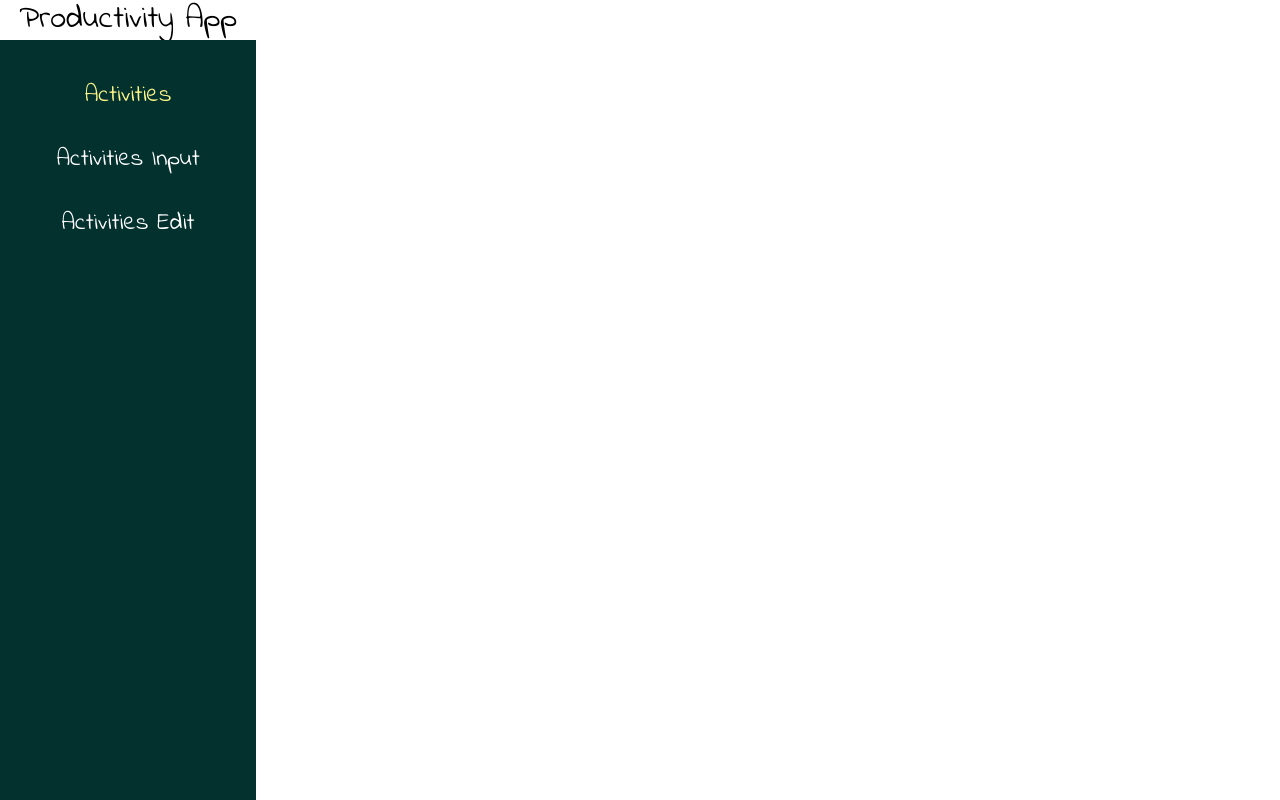
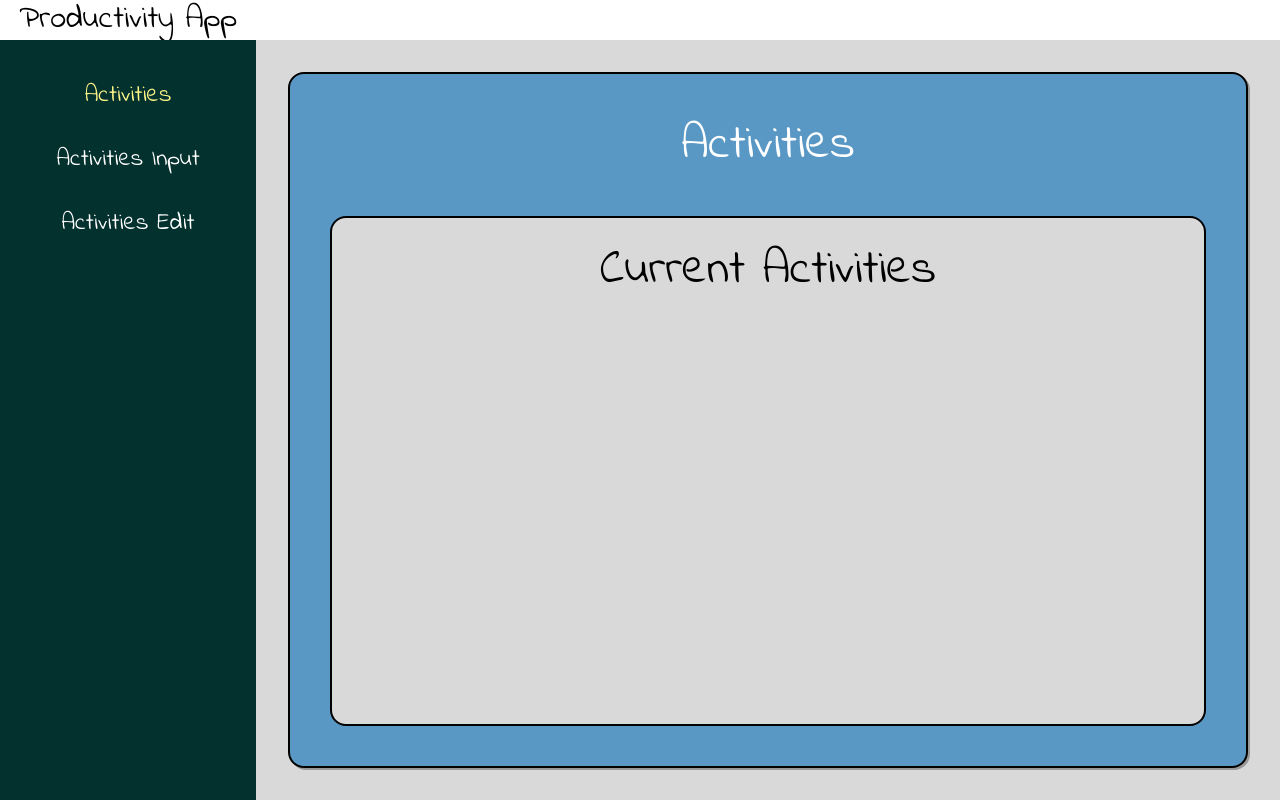
Before and after one commit to danboyce92/Productivity-Tracker-App, a React (Vite) app in the folder ProductivityTracker/: page / in a window 1280 px wide. Built offline with nearby package versions, Linux system fonts and the light colour scheme; a web font is replaced by a local one.

Commit message:
1st component cleaned up

```diff
--- a/ProductivityTracker/src/App.tsx
+++ b/ProductivityTracker/src/App.tsx
@@ -2,6 +2,7 @@ import { Route, Routes, BrowserRouter  } from 'react-router-dom';
 import './sass/main.scss';
 import NavBar from './components/NavBar';
 import Activities from './components/Activities';
+import ActivitiesInput from './components/ActivitiesInput';
 
 function App() {
 
@@ -11,10 +12,10 @@ function App() {
     <div>
       <NavBar />
     </div>
-    <div>
+    <div id="main-screen">
     <Routes>
     <Route path="/" element={ < Activities/>} />
-
+    <Route path="input" element={ < ActivitiesInput/>} />
     </Routes>
     </div>
     </BrowserRouter>
--- a/ProductivityTracker/src/components/Activities.tsx
+++ b/ProductivityTracker/src/components/Activities.tsx
@@ -2,8 +2,13 @@
 
 const Activities = () => {
   return (
-    <div>
-      Activities
+    <div id="activities">
+      <div id="activities-title">Activities</div>
+      <div id="activities-display">
+        <div id="current-activities">
+          Current Activities
+        </div>
+      </div>
     </div>
   )
 }
--- /dev/null
+++ b/ProductivityTracker/src/components/ActivitiesInput.tsx
@@ -0,0 +1,10 @@
+
+const ActivitiesInput = () => {
+  return (
+    <div>
+      Input
+    </div>
+  )
+}
+
+export default ActivitiesInput;
--- a/ProductivityTracker/src/components/NavBar.tsx
+++ b/ProductivityTracker/src/components/NavBar.tsx
@@ -1,3 +1,4 @@
+import { Link } from 'react-router-dom';
 
 import { useAppSelector, useAppDispatch } from "../store/hooks";
 import { changeToO, changeToE, changeToS } from "../store";
@@ -48,9 +49,9 @@ const NavBar = () => {
       </div>
       <div id="nav-bar">
         <ul id="nav-list">
-          <li id="nav-list-item" className={o ? 'text-[#FFF689]' : ''} onClick={changeO}>Activities</li>
-          <li id="nav-list-item" className={e ? 'text-[#FFF689]' : ''} onClick={changeE}>Activities Input</li>
-          <li id="nav-list-item" className={s ? 'text-[#FFF689]' : ''} onClick={changeS}>Activities Edit</li>
+          <li id="nav-list-item" className={o ? 'text-[#FFF689]' : ''} onClick={changeO}><Link to="/">Activities</Link></li>
+          <li id="nav-list-item" className={e ? 'text-[#FFF689]' : ''} onClick={changeE}><Link to="input">Activities Input</Link></li>
+          <li id="nav-list-item" className={s ? 'text-[#FFF689]' : ''} onClick={changeS}><Link to="edit">Activities Edit</Link></li>
         </ul>
       </div>
 
--- a/ProductivityTracker/src/sass/main.scss
+++ b/ProductivityTracker/src/sass/main.scss
@@ -1,6 +1,18 @@
 @import '../sass/helpers/_mixins';
 
 @import './pages/nav-bar.scss';
+@import './pages/activities.scss';
+
+
+#main-screen {
+  box-sizing: border-box;
+  position: absolute;
+  left: 20%;
+  width: 80%;
+  height: 95vh;
+  background-color: #D9D9D9;
+}
+
 
 .fonts {
   font-family: 'Agdasima', sans-serif;
--- /dev/null
+++ b/ProductivityTracker/src/sass/pages/activities.scss
@@ -0,0 +1,40 @@
+
+#activities {
+  position: absolute;
+  box-sizing: border-box;
+  background-color: #5998C5;
+  border: 2px solid;
+  box-shadow: 2px 2px rgba(0, 0, 0, .3);
+  border-radius: 1rem;
+  inset: 2rem;
+  display: grid;
+
+  #activities-title {
+    @include grid-position(1, 5, 1, 2);
+    font-family: 'Indie Flower', cursive;
+    color: white;
+    font-size: clamp(2em, 3em, 4em);
+    margin: auto;
+
+  }
+
+  #activities-display {
+    @include grid-position(1, 5, 2, 8);
+    background-color: #D9D9D9;
+    border-radius: 1rem;
+    border: 2px solid;
+
+    margin-left: 2.5rem;
+    margin-right: 2.5rem;
+    margin-bottom: 2.5rem;
+
+    #current-activities {
+      font-family: 'Indie Flower', cursive;
+      font-size: clamp(2em, 3em, 4em);
+      text-align: center;
+      margin-top: 1rem;
+    }
+
+  }
+
+}
```
